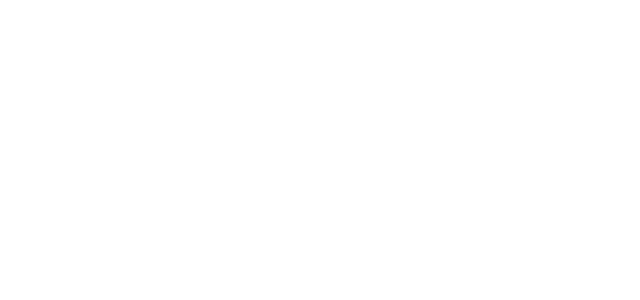
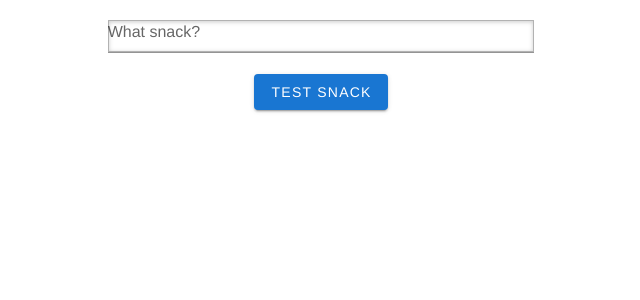
Before and after one commit to ttiagoestevaoo/soogest, a Vue app: page /#/test in a window 1280 px wide. Shown: the top 300 px of the page, without its empty margins (319-959 px from the left). Built offline with nearby package versions, Linux system fonts and the light colour scheme.

Commit message:
Login, logout and register user

```diff
--- a/src/components/Notification.vue
+++ b/src/components/Notification.vue
@@ -1,8 +1,8 @@
 <template>
     <v-snackbar
-      v-model="snackbar"
+      v-model="snack"
       :bottom="y === 'bottom'"
-      :color=color
+      :color="color"
       :left="x === 'left'"
       :multi-line="mode === 'multi-line'"
       :right="x === 'right'"
@@ -10,11 +10,11 @@
       :top="y === 'top'"
       :vertical="mode === 'vertical'"
     >
-    {{ text }}
+    {{ message }}
     <v-btn
       dark
       text
-      @click="snackbar = false"
+      @click="snack=false"
       >
         Close
       </v-btn>
@@ -23,14 +23,14 @@
 
 <script>
 export default {
-    props: ['color'],
+  props: ['message'],
   data () {
       return {
           mode: '',
-            snackbar: true,
           timeout: 6000,
           x: 'right',
-            y: 'top'
+          y: 'top',
+          color: 'success'
       }
   }
 }
--- a/src/router/index.js
+++ b/src/router/index.js
@@ -8,6 +8,11 @@
     path: '//',
     name: '/',
     component: () => import('../views/Index.vue')
+  },
+  {
+    path: '/test',
+    name: 'test',
+    component: () => import('../views/Test.vue')
   }
 ]
 
--- a/src/store/index.js
+++ b/src/store/index.js
@@ -2,15 +2,18 @@
 import Vuex from 'vuex'
 import axios from 'axios'
 
-axios.defaults.baseURL = 'http://soogest-api.herokuapp.com/api/'
+axios.defaults.baseURL=process.env.VUE_APP_REMOTE_API
 
 Vue.use(Vuex)
 
 var Promisse = require('promise')
 
+
 export default new Vuex.Store({
   state: {
-    token: localStorage.getItem('access_token') || null
+    token: localStorage.getItem('access_token') || null,
+    snack: '',
+    snackMessage: '',
   },
   getters: {
     loggedIn (state) {
@@ -26,6 +29,10 @@
   mutations: {
     retrieveToken (state, token) {
       state.token = token
+    },
+    setSnack (state, message) {
+      state.snack = true
+      state.snackMessage = message
     }
   },
   actions: {
--- a/src/views/Index.vue
+++ b/src/views/Index.vue
@@ -2,6 +2,8 @@
     <div id="index">
         <IndexAuth v-if="loggedIn"></IndexAuth>
         <IndexGuest v-else></IndexGuest>
+        <Notification :message="message" @snackMessage="snackMessage"></Notification>
+
     </div>
 </template>
 
@@ -12,6 +14,17 @@
 
 export default {
   name: 'index',
+  data () {
+    return {
+      message: 'Teste'
+    }
+  },
+  methods: {
+    snackMessage (message) {
+      console.log('Teste')
+      this.message = message
+    }
+  },
   computed: {
     loggedIn () {
       return this.$store.getters.loggedIn
--- /dev/null
+++ b/src/views/Test.vue
@@ -0,0 +1,28 @@
+<template>
+  <v-layout>
+    <v-flex text-xs-center xs4 offset-xs4>
+      <v-text-field label="What snack?" />
+      <v-btn class="primary" >Test snack</v-btn>
+      <Notification :message="snackName" :snack="snack"></Notification>
+
+    </v-flex>
+  </v-layout>
+</template>
+
+<script>
+
+import Notification from '@/components/Notification.vue'
+
+export default {
+  data () {
+    return {
+      snackName: 'Teste',
+      snack: true
+    }
+  },
+  components: {
+    Notification
+  }
+}
+
+</script>
```
Also changed, not shown: src/store/snackbar.js (added, +9 -0 lines), 2 other files (tests, documents, lock files or other folders). Lines whose indentation alone changed are shown as unchanged.
